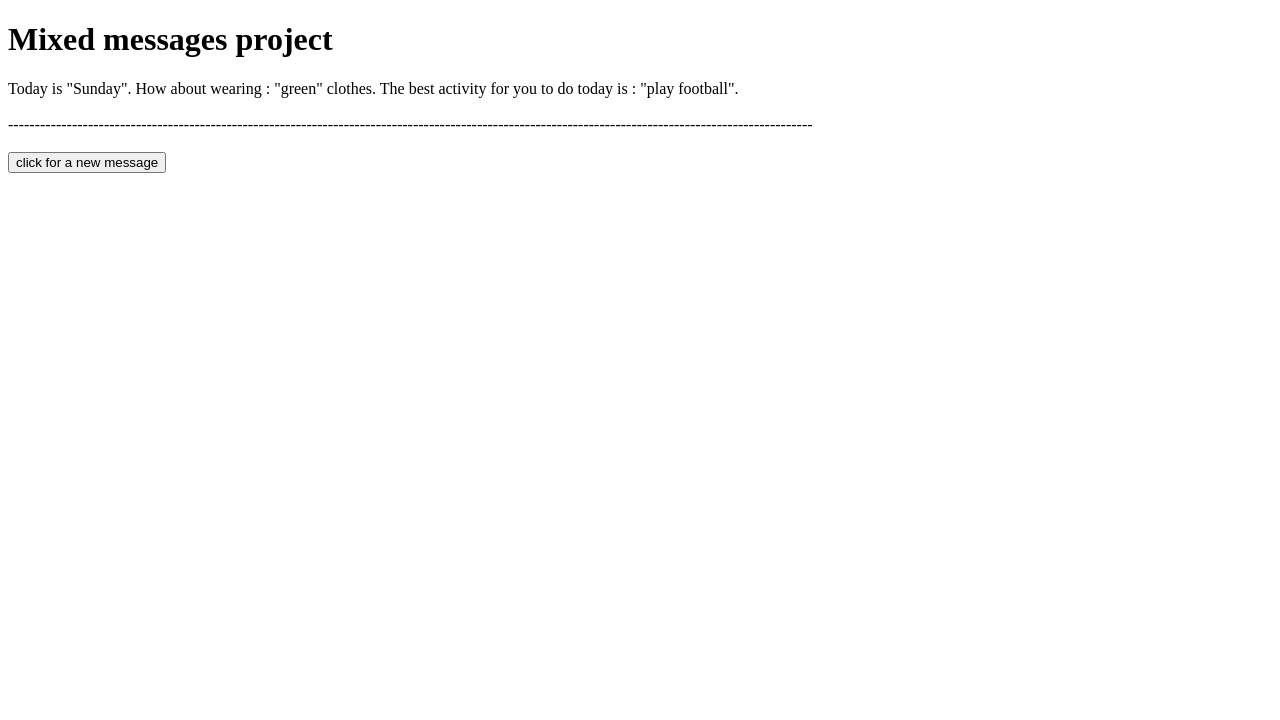
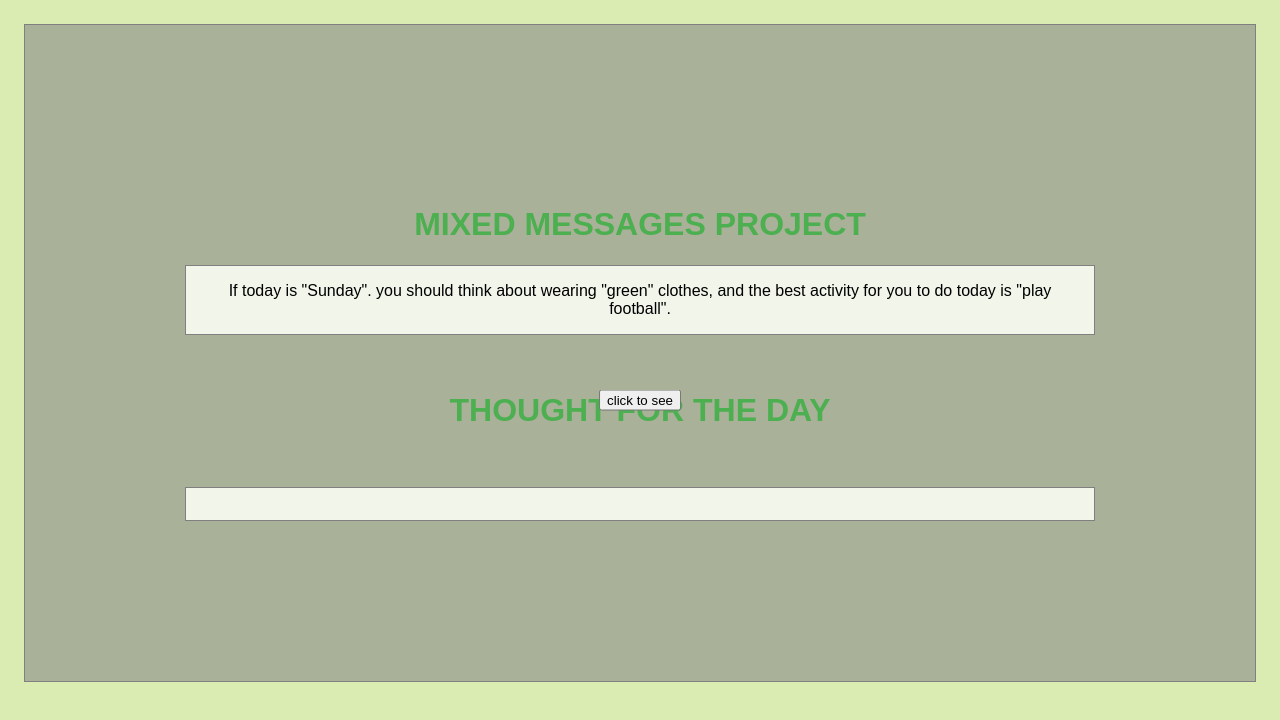
Before and after one commit to kylewills/mixed_message, a plain HTML site: page index.html in a window 1280 px wide. Drawn offline with Linux system fonts and the light colour scheme.

Commit message:
Finished the JS at this stage and added some very quick HTML and CSS

```diff
--- a/index.html
+++ b/index.html
@@ -4,26 +4,30 @@
     <meta charset="UTF-8">
     <meta http-equiv="X-UA-Compatible" content="IE=edge">
     <meta name="viewport" content="width=device-width, initial-scale=1.0">
+    <link rel="stylesheet" href="style.css">
     <title>Mixed messages...</title>
 </head>
-<body onload="whatShallIDo()">
+<body class="pageBackground" onload="whatShallIDo()">
+    <div class="pagePlan">
         <h1>Mixed messages project</h1>
-    <div  id="messageDisplay">
+        <div class="message"  id="messageDisplay">
             <!--Random messages will show here when program is opened-->
         </div>
         <br>
-    <div>-------------------------------------------------------------------------------------------------------------------------------------------------------</div>
+
         <br>
-    <button onclick="message()">click for a new message</button>
+        <h1>Thought for the day</h1>
+        <button onclick="message()">click to see</button>
         <br>
         <br>
-    <div id="clickedMessageDisplay"></div>
+        <div class="message" id="clickedMessageDisplay"></div>
+    </div>
     <!--<script>
         function newRandomMessage() {
           alert("Mixed Messages Page is loaded");
         }
         </script> -->
         <script  src="practice.js"></script>
-        <!--<script src ="javascript.js"></script> -->
+        <script src ="javascript.js"></script>
 </body>
 </html>
--- a/javascript.js
+++ b/javascript.js
@@ -16,11 +16,11 @@ const randMess = [
   "In the middle of every difficulty lies opportunity.",
 ];
 
-const newRandomMessage = () =>{
+/*const newRandomMessage = () =>{
   let newMessage = Math.floor(Math.random() * (randMess.length));
   //alert("randMess[newMessage]");
   document.getElementById('messageDisplay').innerHTML = randMess[newMessage];
-};
+};*/
 
 const message = () =>{
   let newMessage = Math.floor(Math.random() * (randMess.length));
--- a/practice.js
+++ b/practice.js
@@ -16,13 +16,13 @@ const generateRandomNumber = num => {
 
   switch(todo) {
     case 'day':
-      activityChoices.push(`Today is "${whatToDo[todo][choice]}".`)
+      activityChoices.push(`If today is "${whatToDo[todo][choice]}".`)
       break
     case 'colourClothes':
-      activityChoices.push(`How about wearing : "${whatToDo[todo][choice]}" clothes.`)
+      activityChoices.push(`you should think about wearing "${whatToDo[todo][choice]}" clothes,`)
       break
     case 'activity':
-      activityChoices.push(`The best activity for you to do today is : "${whatToDo[todo][choice]}".`)
+      activityChoices.push(`and the best activity for you to do today is "${whatToDo[todo][choice]}".`)
       break
     default:
       activityChoices.push('Maybe you should do something else???.')
--- /dev/null
+++ b/style.css
@@ -0,0 +1,38 @@
+.pageBackground {
+    background-color: rgb(219, 236, 179);
+    padding: 1em;
+
+  }
+
+  div {
+    border: 1px solid gray;
+    padding: 1em;
+  }
+
+  .pagePlan {
+    font-family: Arial, Helvetica, sans-serif;
+    padding: 10em;
+    background-color: rgb(170, 177, 153);
+  }
+
+  h1 {
+    text-align: center;
+    text-transform: uppercase;
+    color: #4CAF50;
+  }
+
+  .message {
+    background-color: rgb(241, 245, 234);
+    text-align: center;
+
+  }
+
+  button {
+    margin: 0;
+    position: absolute;
+    top: 50%;
+    left: 50%;
+    -ms-transform: translate(-50%, -50%);
+    transform: translate(-50%, -50%);
+
+  }
```
Lines whose indentation alone changed are shown as unchanged.
